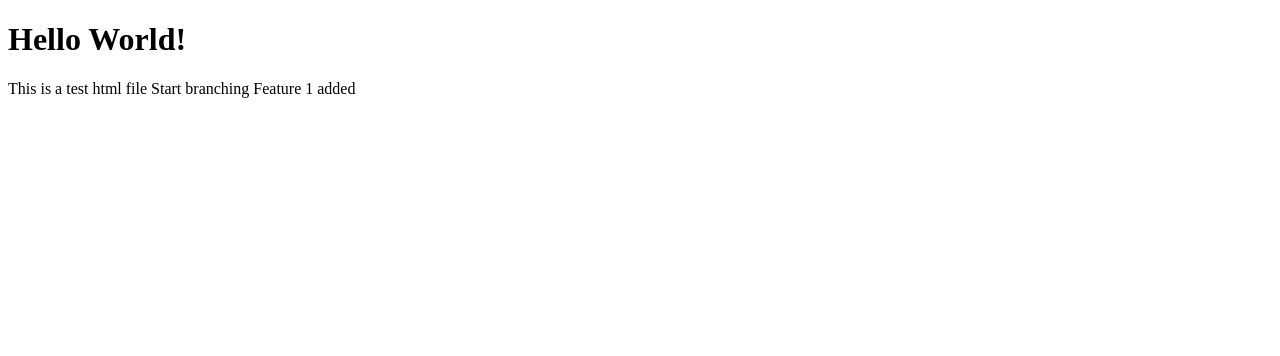
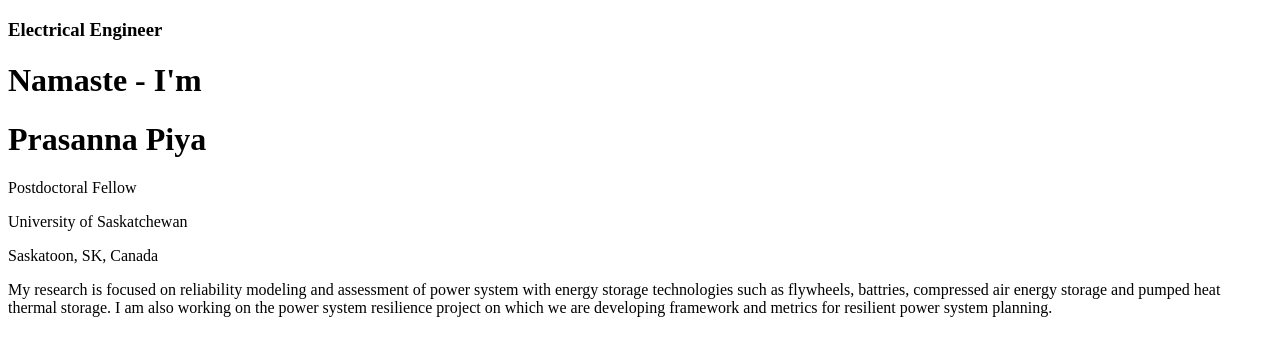
Before and after one commit to travianraja/lecture0, a plain HTML site: page index.html in a window 1280 px wide. Drawn offline with Linux system fonts and the light colour scheme.

Commit message:
Postdoc detail added

```diff
--- a/index.html
+++ b/index.html
@@ -1,15 +1,22 @@
 <!DOCTYPE html>
 <html>
     <head>
-        <title>My Webpage</title>
+        <title>I'm Prasanna Piya</title>
     </head>
 
     <body>
-        <h1> Hello World! </h1>
-        <p>
-            This is a test html file
-            Start branching
-            Feature 1 added
-        </p>
+        <h3>Electrical Engineer</h3>
+        <h1> Namaste - I'm  </h1>
+        <h1> Prasanna Piya </h1>
+        <div>
+            <p>Postdoctoral Fellow</p>
+            <p>University of Saskatchewan</p>
+            <p>Saskatoon, SK, Canada</p>
+            <p>My research is focused on reliability modeling and assessment of power system with energy storage technologies
+                such as flywheels, battries, compressed air energy storage and pumped heat thermal storage.
+                I am also working on the power system resilience project on which we are developing framework and metrics for
+                resilient power system planning.
+            </p>
+        </div>
     </body>
 </html>
```
